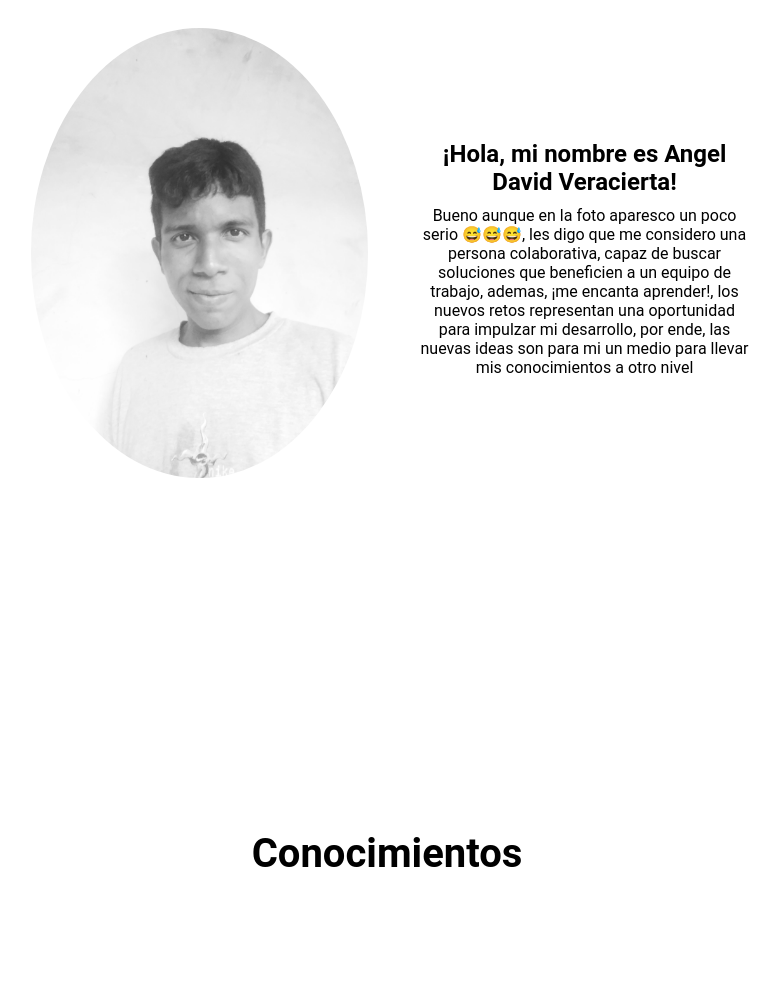
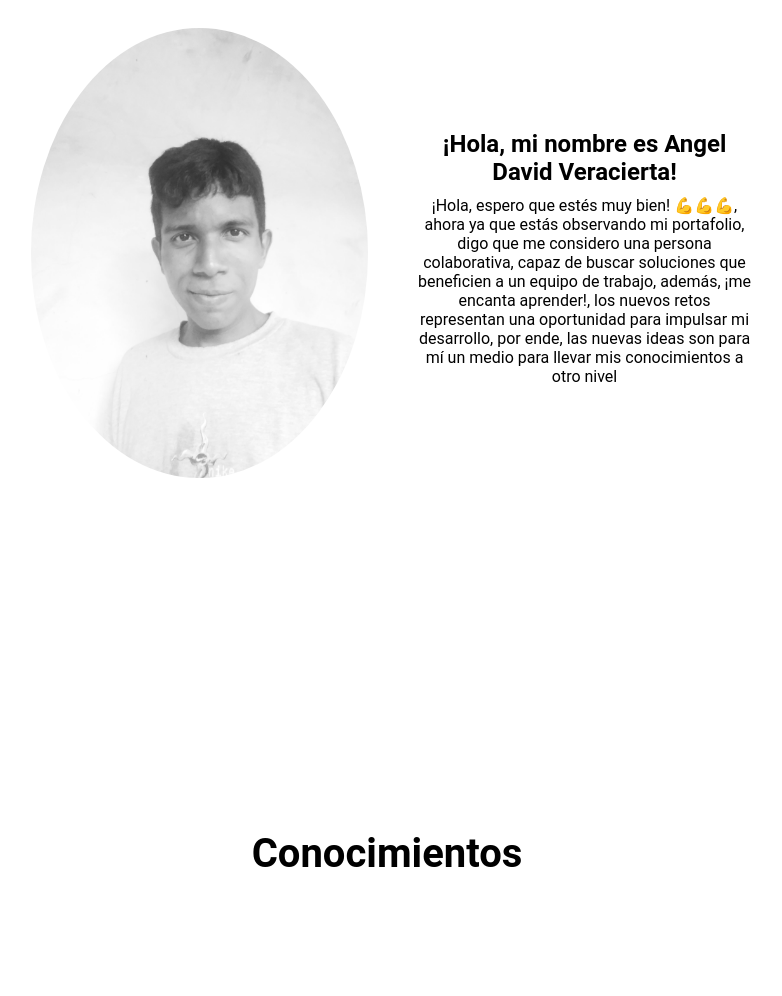
Before and after one commit to lq508/portafolio, a plain HTML site: page index.html in a window 1280 px wide. Shown: the part 1647-2643 px from the top of the page, without its empty margins (253-1035 px from the left). Drawn offline with nearby package versions, Linux system fonts and the light colour scheme.

Commit message:
segundo commit

```diff
--- a/index.html
+++ b/index.html
@@ -7,7 +7,7 @@
 
     <meta name="description" content="¡Hola! soy Angel David Veracierta Martinez, y aqui les dejor mi portafolio, ¡Espero que los disfruten!">
     <title>Desarrollador web. Angel Veracierta</title>
-    <meta property="og:image" content="./yo.jpg">
+    <meta property="og:image" content="./images/yo.jpg">
 
 
 
@@ -78,7 +78,7 @@
           <div class="informacion work__img">
 
             <h2 class="title_informacion"> ¡Hola, mi nombre es Angel David Veracierta!</h2>
-            <p class="content_informacion"> Bueno aunque en la foto aparesco un poco serio 😅😅😅, les digo que me considero una persona colaborativa, capaz de buscar soluciones que beneficien a un equipo de trabajo, ademas, ¡me encanta aprender!, los nuevos retos representan una oportunidad para impulzar mi desarrollo, por ende, las nuevas ideas son para mi un medio para llevar mis conocimientos a otro nivel </p>
+            <p class="content_informacion"> ¡Hola, espero que estés muy bien! 💪💪💪, ahora ya que estás observando mi portafolio, digo que me considero una persona colaborativa, capaz de buscar soluciones que beneficien a un equipo de trabajo, además, ¡me encanta aprender!, los nuevos retos representan una oportunidad para impulsar mi desarrollo, por ende, las nuevas ideas son para mí un medio para llevar mis conocimientos a otro nivel </p>
           </div>
 
         </div>
```
